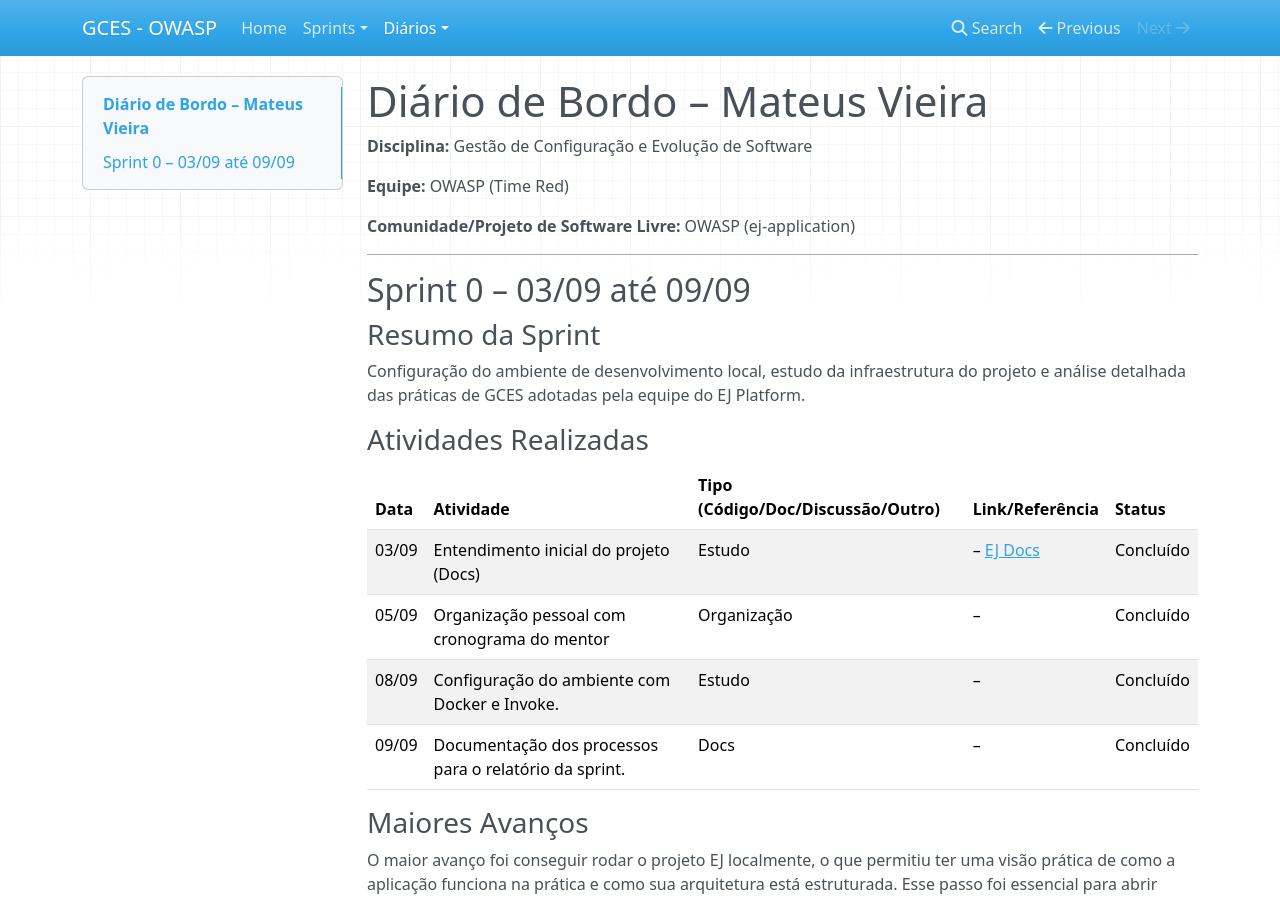
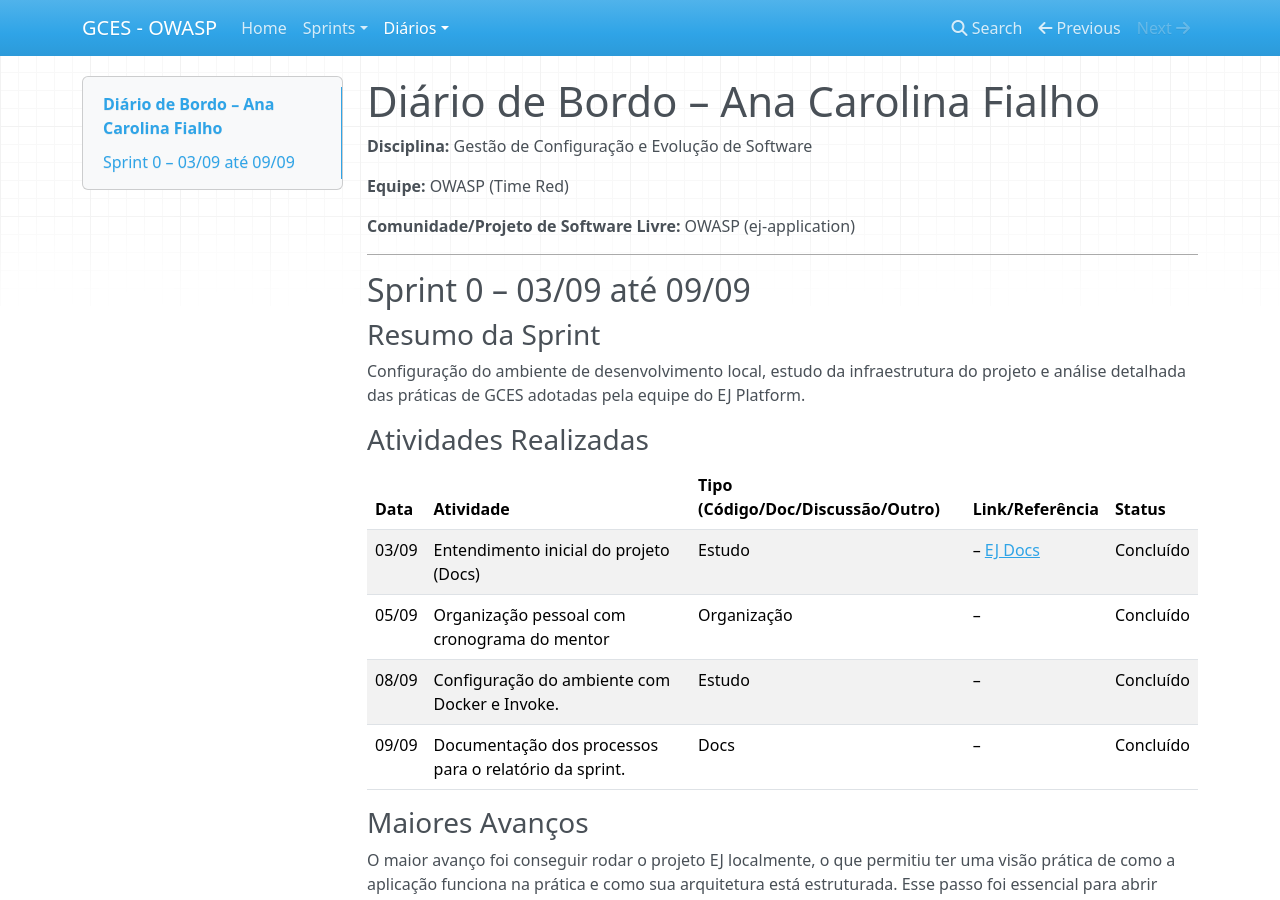
Before and after one commit to unbyytes/GCES, an MkDocs documentation site: the page built from docs/diarios/221031102/0.md, in a window 1280 px wide and 900 px high. Built offline with MkDocs 1.6.1, drawn with Linux system fonts in a browser that asks for light colours; nearby versions of some CDN libraries.

Commit message:
correcao diario de bordo - ana carolina

```diff
--- a/docs/diarios/221031102/0.md
+++ b/docs/diarios/221031102/0.md
@@ -1,4 +1,4 @@
-# Diário de Bordo – Mateus Vieira
+# Diário de Bordo – Ana Carolina Fialho
 
 **Disciplina:** Gestão de Configuração e Evolução de Software
 
```
